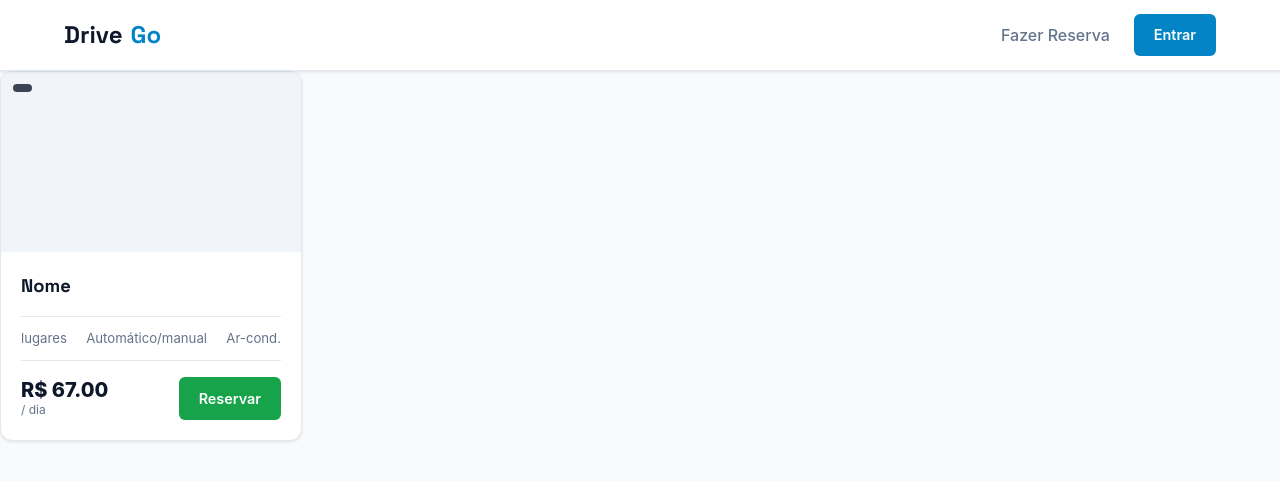
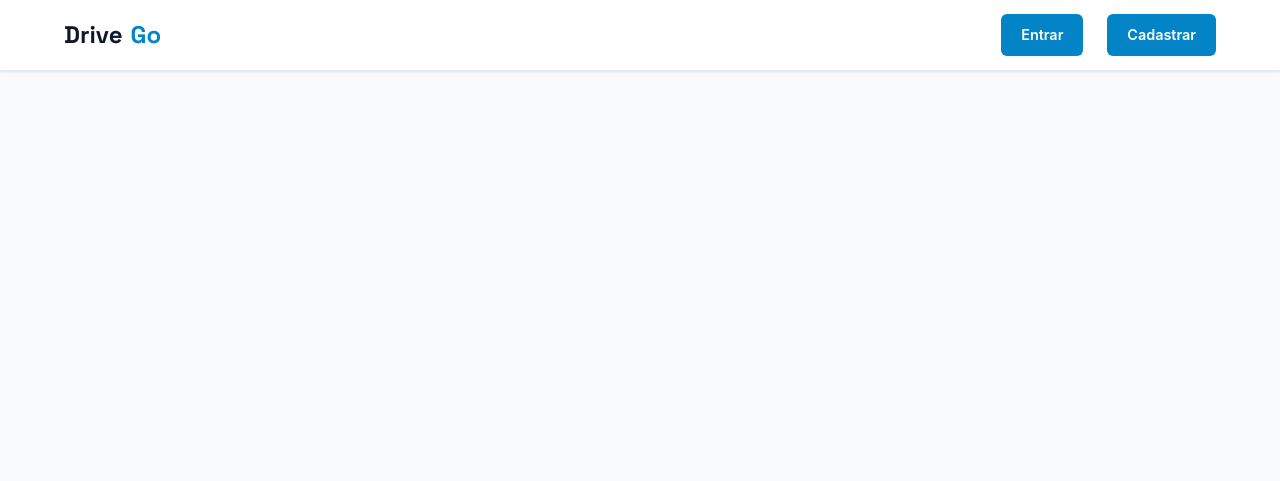
Before and after one commit to MrPopatus/Projeto-Locadora, a PHP site: page / in a window 1280 px wide. Shown: the top 481 px of the page. Run offline with PHP 8.4, Linux system fonts and the light colour scheme; some libraries are stand-ins or nearby versions.

Commit message:
arrumando erros e colocando cadastro no index

```diff
--- a/controller/marcaController.php
+++ b/controller/marcaController.php
@@ -12,9 +12,6 @@ if (isset($_POST['btnCadastrar'])) {
                     window.location.href = '../view/marcaView.php';
                 </script>";
 
-        // Redireciona via PHP com parâmetro de mensagem
-
-
     } else {
         echo "<script>
                     alert('Erro ao realizar o cadastro. Tente novamente.');
--- a/index.php
+++ b/index.php
@@ -3,6 +3,7 @@ session_start();
 
 $usuarioLogado = isset($_SESSION['usuario_id']);
 $tipoUsuario = $usuarioLogado ? $_SESSION['usuario_tipo'] : null;
+
 
 ?>
 
@@ -28,25 +29,27 @@ $tipoUsuario = $usuarioLogado ? $_SESSION['usuario_tipo'] : null;
             </a>
             <nav class="main-nav">
 
-                <a href="#reservas" class="nav-link">
-                    Fazer Reserva
-                </a>
+
                 <?php if ($usuarioLogado): ?>
                     <?php if ($tipoUsuario === 'funcionario'): ?>
-                        <a href="view/funcionario/veiculosView.php" class="nav-link">
+                        <a href="view/carroView.php" class="nav-link">
                             Veículos
                         </a>
-                        <a href="view/funcionario/marcasView.php" class="nav-link">
+                        <a href="view/marcaView.php" class="nav-link">
                             Marcas
                         </a>
 
                     <?php endif; ?>
+                    <a href="#reservas" class="nav-link">
+                       Fazer Reserva
+                    </a>
 
                     <span class="nav-link" style="color: var(--primary); font-weight: bold;">
                         Olá,
                         <?= htmlspecialchars($_SESSION['usuario_nome']); ?>
 
                     </span>
+,
                     <a href="controller/logoutController.php" class="btn btn-primary" style="background-color: #dc2626;">
                         Sair
                     </a>
@@ -56,6 +59,9 @@ $tipoUsuario = $usuarioLogado ? $_SESSION['usuario_tipo'] : null;
                     <a href="view/loginView.php" class="btn btn-primary" >
                         Entrar
                     </a>
+                    <a href="view/cadastroView.php" class="btn btn-primary" >
+                        Cadastrar
+                    </a>
 
                 <?php endif; ?>
 
@@ -64,82 +70,9 @@ $tipoUsuario = $usuarioLogado ? $_SESSION['usuario_tipo'] : null;
         </div>
 
     </header>
+        <section class="catalog-grid">
 
-
-        <section class="catalog-grid">
-            <article class="vehicle-card">
-
-                <div class="vehicle-image-wrapper">
-                    <span class="category-badge">
-
-                    </span>
-
-                    <img
-                        src="https://via.placeholder.com/300x180"
-                        alt=""
-                        class="vehicle-image"
-                    >
-
-                </div>
-                <div class="vehicle-content">
-
-                    <h3 class="vehicle-title">
-                        Nome
-                    </h3>
-
-                    <p class="vehicle-subtitle">
-
-                    </p>
-
-                    <div class="vehicle-specs">
-                        <span class="spec-item">
-                            lugares
-                        </span>
-
-                        <span class="spec-item">
-                            Automático/manual
-                        </span>
-
-                        <span class="spec-item">
-                            Ar-cond.
-                        </span>
-
-                    </div>
-                    <div class="vehicle-footer">
-                        <div class="price-box">
-
-                            <span class="price-amount">
-                                R$ 67.00
-                            </span>
-
-                            <span class="price-period">
-                                / dia
-                            </span>
-
-                        </div>
-                        <?php if ($usuarioLogado): ?>
-                            <a
-                                href="view/reservaView.php?carro_id=1"
-                                class="btn btn-accent"
-                            >
-                                Reservar
-                            </a>
-
-                        <?php else: ?>
-
-                            <a
-                                href="view/loginView.php?redirect=reserva&carro_id=1"
-                                class="btn btn-accent"
-                            >
-                                Reservar
-                            </a>
-
-                        <?php endif; ?>
-                    </div>
-                </div>
-            </article>
         </section>
     </main>
-
 </body>
 </html>
--- a/view/carroView.php
+++ b/view/carroView.php
@@ -1,5 +1,4 @@
 <?php
-// Se a view for acessada diretamente sem passar pelo controller
 if (!isset($marcas)) {
     require_once '../model/marcaModel.php';
     $marcaModel = new Marca();
--- a/view/marcaView.php
+++ b/view/marcaView.php
@@ -42,7 +42,7 @@
 
             <div class="form-secondary-action">
                 <a href="../index.php">
-                    ← Voltar ao Início
+                    Voltar ao Início
                 </a>
             </div>
 
```
Also changed, not shown: controller/indexController.php (added, +10 -0 lines), model/carroModel.php (+21 -0 lines), README.md.
